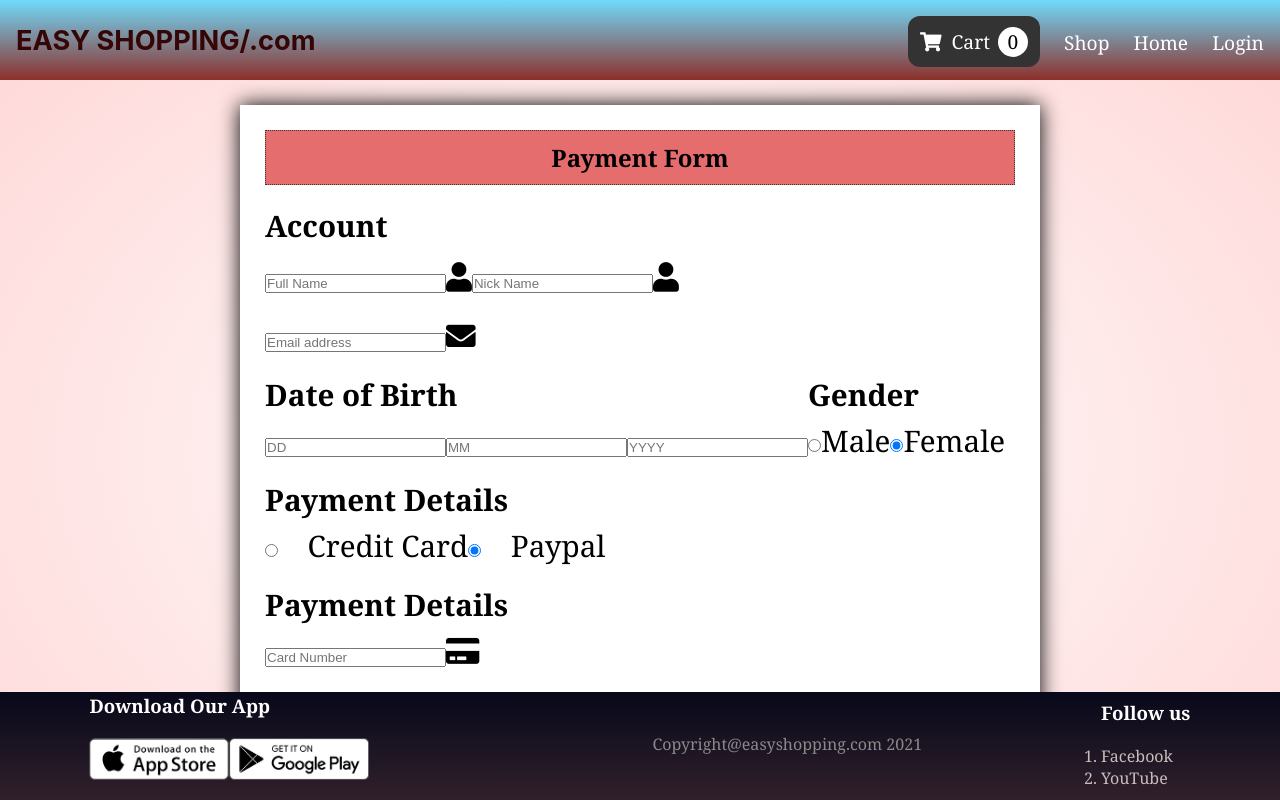
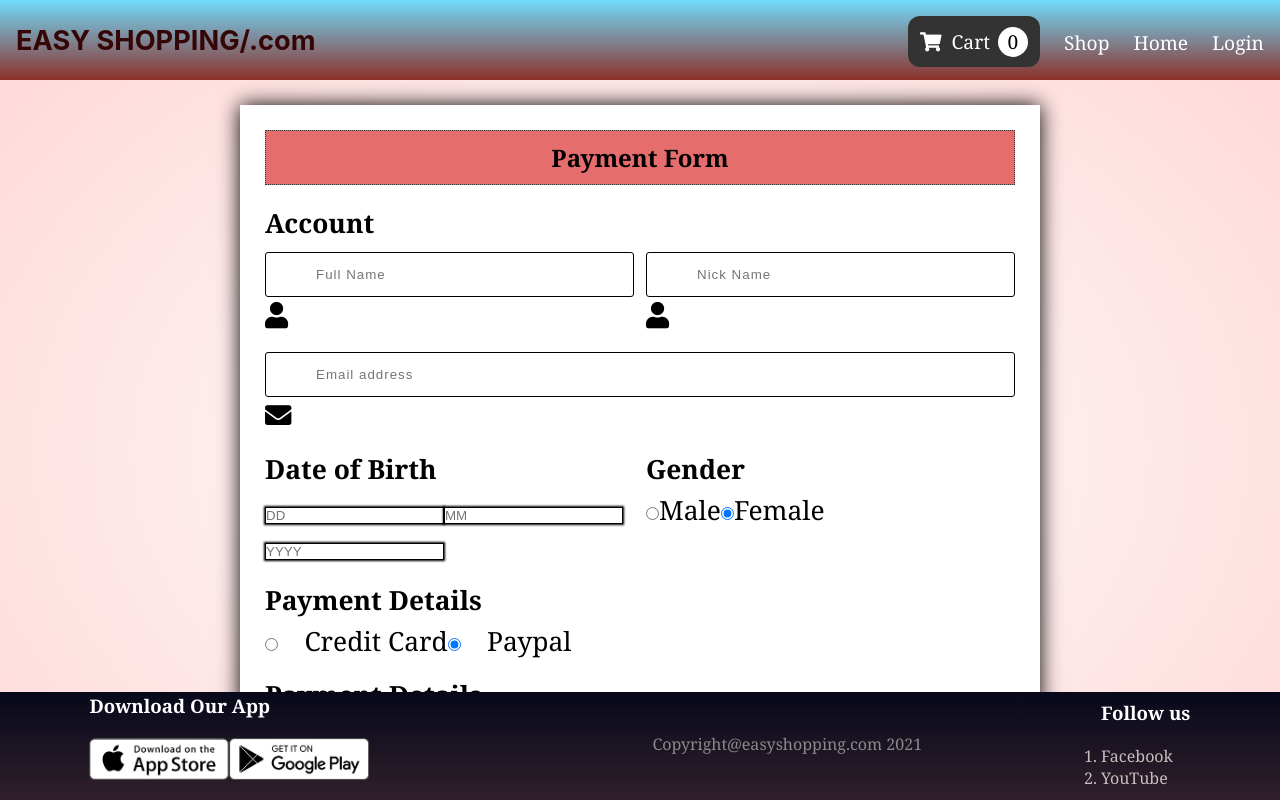
Before and after one commit to sishirbhattarai/solo-project3, a React (Create React App) app in the folder clients/: page /payment in a window 1280 px wide. Shown: the top 800 px of the page. Built offline with nearby package versions, Linux system fonts and the light colour scheme; a web font is replaced by a local one.

Commit message:
added css styling

```diff
--- a/clients/src/screens/PaymentScreen.css
+++ b/clients/src/screens/PaymentScreen.css
@@ -11,7 +11,7 @@
     padding: 25px;
     margin: 25px auto 0;
     box-shadow: 0px 0px 20px black;
-    font-size: 1.85rem;
+    font-size: 1.65rem;
 }
 
 .wrapper h2 {
@@ -37,3 +37,34 @@ h4 {
     flex-direction: row;
     padding: 5px 0;
 }
+
+.input-box {
+    width: 100%;
+    margin-right: 12px;
+    position: relative;
+    border-radius: 4px;
+}
+
+.input-box:last-child {
+   margin-right: 0;
+}
+
+.name {
+    padding: 14px 10px 14px 50px;
+    width: 100%;
+    background-color: white;
+    border: 1px solid black;
+    outline: none;
+    letter-spacing: 1px;
+    transition: 0.3s;
+    border-radius: 3px;
+    color: #333;
+
+}
+
+.name:focus, .DOB {
+    -webkit-box-shadow: 0 0 2px 1px black;
+    -moz-box-shadow: 0 0 2px 1px black;
+    box-shadow: 0 0 2px 1px black;
+    border: 1px solid black;
+}
```
